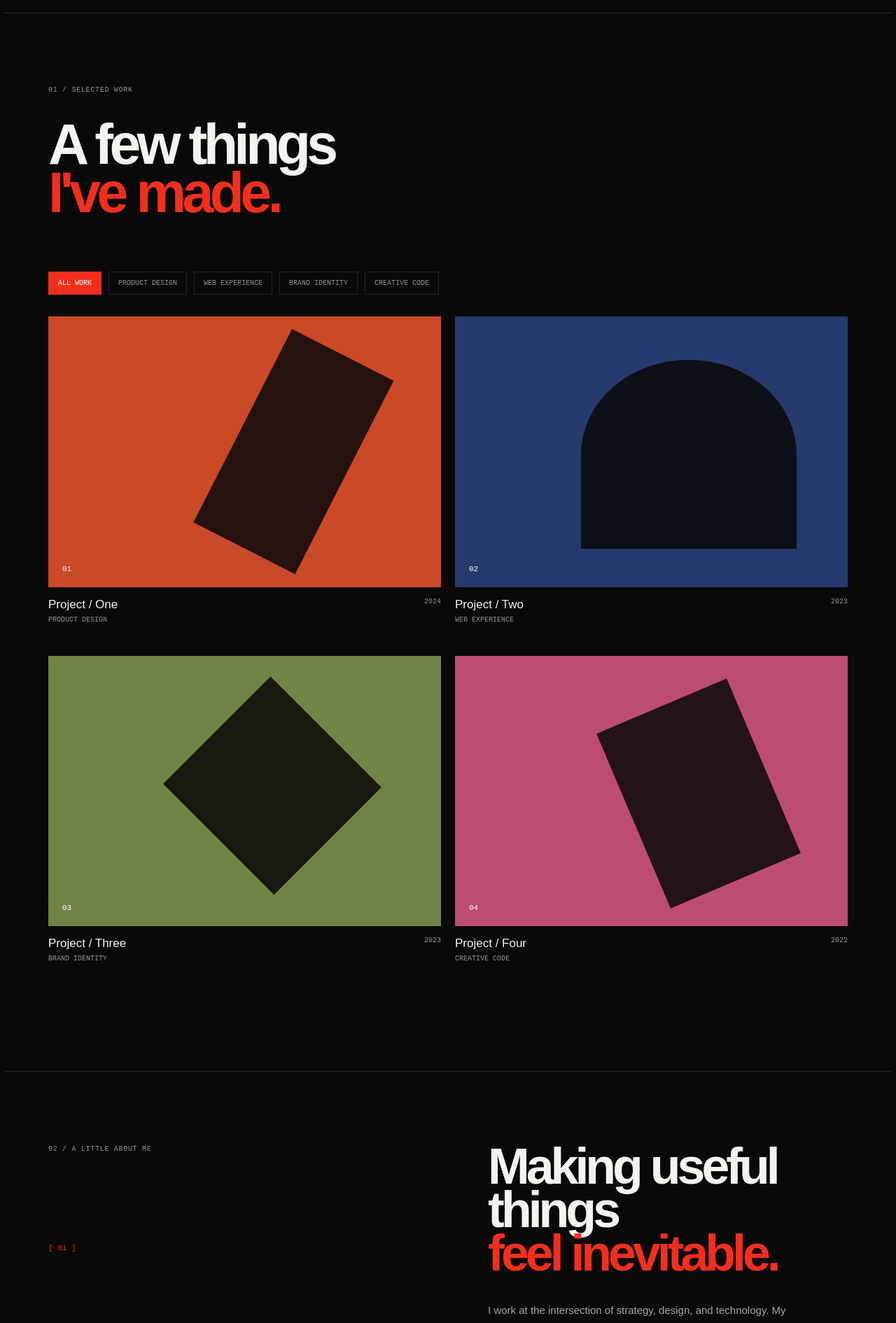
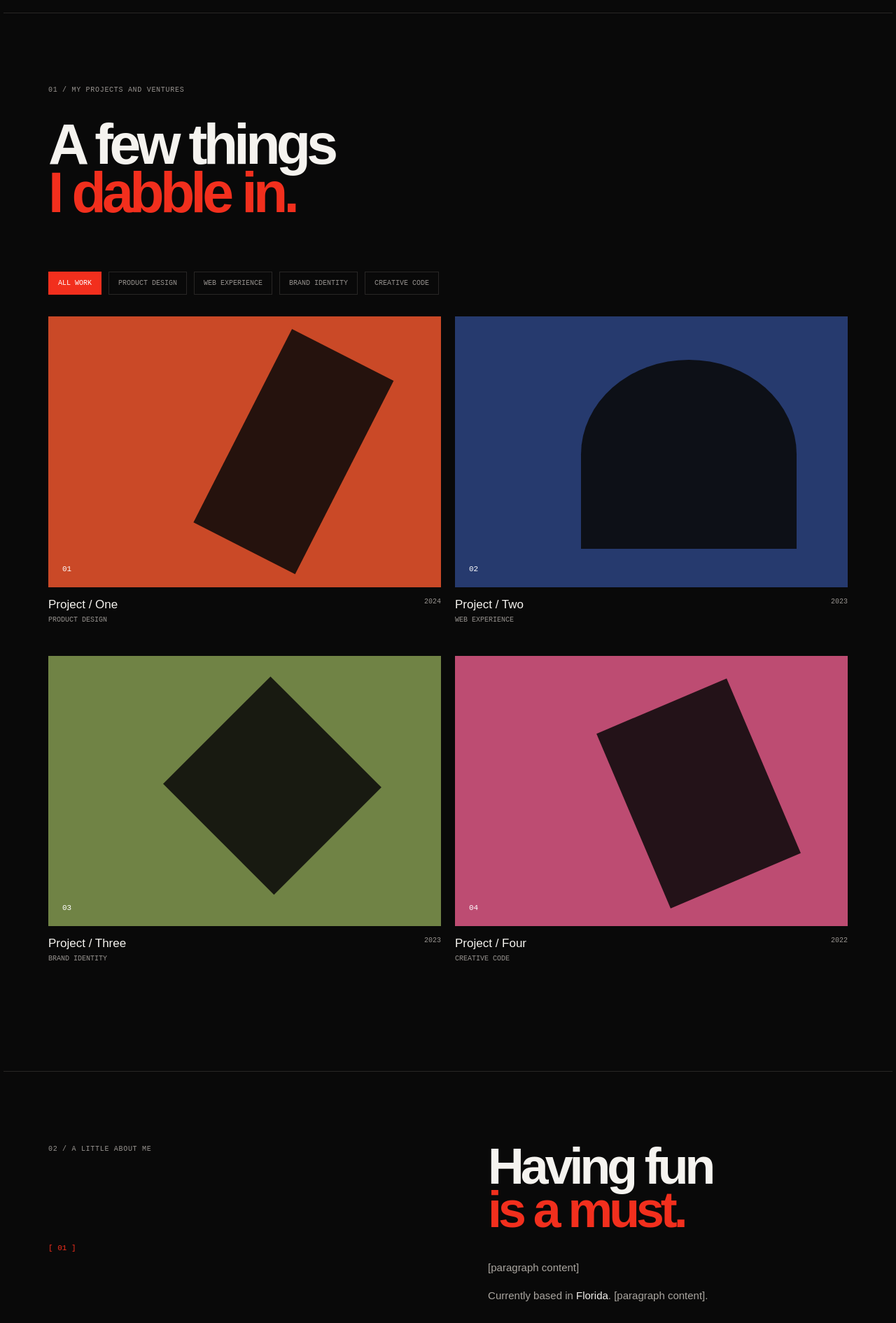
Before and after one commit to PritchardA/portfolio, a React (Vite) app in the folder my-react-site/: page / in a window 1280 px wide. Shown: the part 780-2670 px from the top of the page at 70% size. Built offline with nearby package versions, Linux system fonts and the light colour scheme.

Commit message:
Edited section 2

```diff
--- a/my-react-site/src/App.jsx
+++ b/my-react-site/src/App.jsx
@@ -30,9 +30,9 @@ function App() {
 					<div className="hero-mark reveal reveal-delay" aria-hidden="true"><div className="mark-ring"><span>A P</span></div><p>CURIOUSITY<br />CREATIVITY<br />BLATENT FUN</p></div><p className="scroll-hint">Scroll to explore <span>v</span></p>
 				</section>
 
-				<section className="work section-wrap" id="work"><div className="section-heading"><p className="eyebrow">01 / Selected work</p><h2>A few things<br /><em>I&apos;ve made.</em></h2></div><div className="filter-row" role="group" aria-label="Filter projects">{filters.map((item) => <button className={filter === item ? 'filter active' : 'filter'} key={item} onClick={() => setFilter(item)}>{item}</button>)}</div><div className="project-grid">{visibleProjects.map((project, index) => <article className={`project-card ${project.className}`} key={project.title}><div className="project-visual"><span className="visual-label">0{index + 1}</span><span className="visual-shape" /></div><div className="project-meta"><div><h3>{project.title}</h3><p>{project.type}</p></div><span>{project.year}</span></div></article>)}</div></section>
+				<section className="work section-wrap" id="work"><div className="section-heading"><p className="eyebrow">01 / My Projects and ventures</p><h2>A few things<br /><em>I dabble in.</em></h2></div><div className="filter-row" role="group" aria-label="Filter projects">{filters.map((item) => <button className={filter === item ? 'filter active' : 'filter'} key={item} onClick={() => setFilter(item)}>{item}</button>)}</div><div className="project-grid">{visibleProjects.map((project, index) => <article className={`project-card ${project.className}`} key={project.title}><div className="project-visual"><span className="visual-label">0{index + 1}</span><span className="visual-shape" /></div><div className="project-meta"><div><h3>{project.title}</h3><p>{project.type}</p></div><span>{project.year}</span></div></article>)}</div></section>
 
-				<section className="about section-wrap" id="about"><div className="about-label"><p className="eyebrow">02 / A little about me</p><div className="about-number">[ 01 ]</div></div><div className="about-copy"><h2>Making useful things<br /><em>feel inevitable.</em></h2><p>I work at the intersection of strategy, design, and technology. My process is collaborative, curious, and always focused on making an idea matter to the people it&apos;s for.</p><p>Currently based in <strong>[Your City]</strong>. Previously at [Company] and [Company]. Always learning, usually listening to music too loudly.</p><a className="text-link" href="#contact">More about me <span>-&gt;</span></a></div></section>
+				<section className="about section-wrap" id="about"><div className="about-label"><p className="eyebrow">02 / A little about me</p><div className="about-number">[ 01 ]</div></div><div className="about-copy"><h2>Having fun<br /><em>is a must.</em></h2><p>[paragraph content]</p><p>Currently based in <strong>Florida</strong>. [paragraph content].</p><a className="text-link" href="#contact">More about me <span>-&gt;</span></a></div></section>
 
 				<section className="notes section-wrap" id="notes"><div className="section-heading"><p className="eyebrow">03 / From the notebook</p><h2>Thoughts,<br /><em>occasionally.</em></h2></div><div className="note-list"><a href="#contact"><span>01</span><strong>What I&apos;m learning about [topic]</strong><small>Read note / 5 min</small><b>-&gt;</b></a><a href="#contact"><span>02</span><strong>A practical guide to [subject]</strong><small>Read note / 8 min</small><b>-&gt;</b></a><a href="#contact"><span>03</span><strong>Notes from [event or place]</strong><small>Read note / 3 min</small><b>-&gt;</b></a></div></section>
 
```
